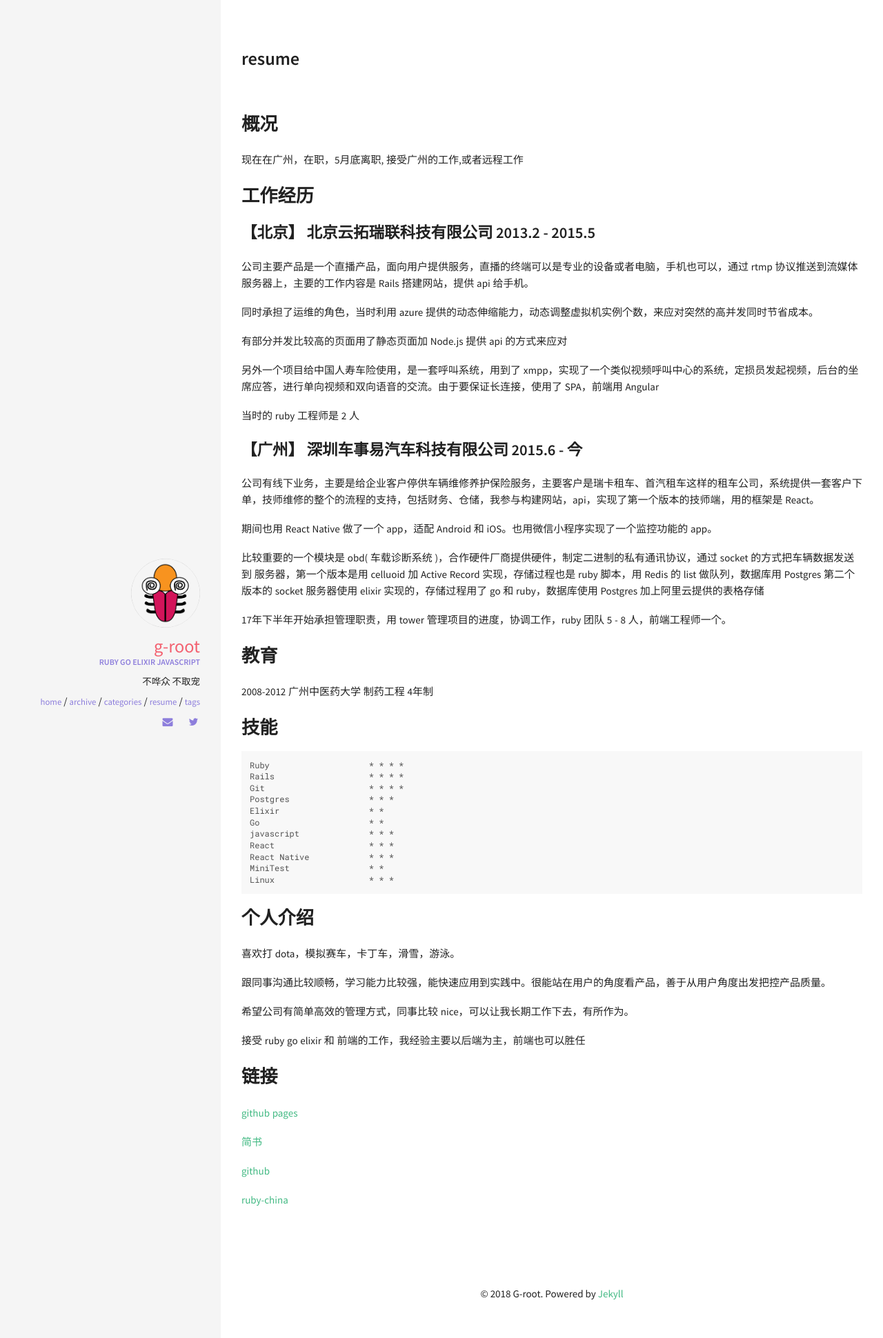
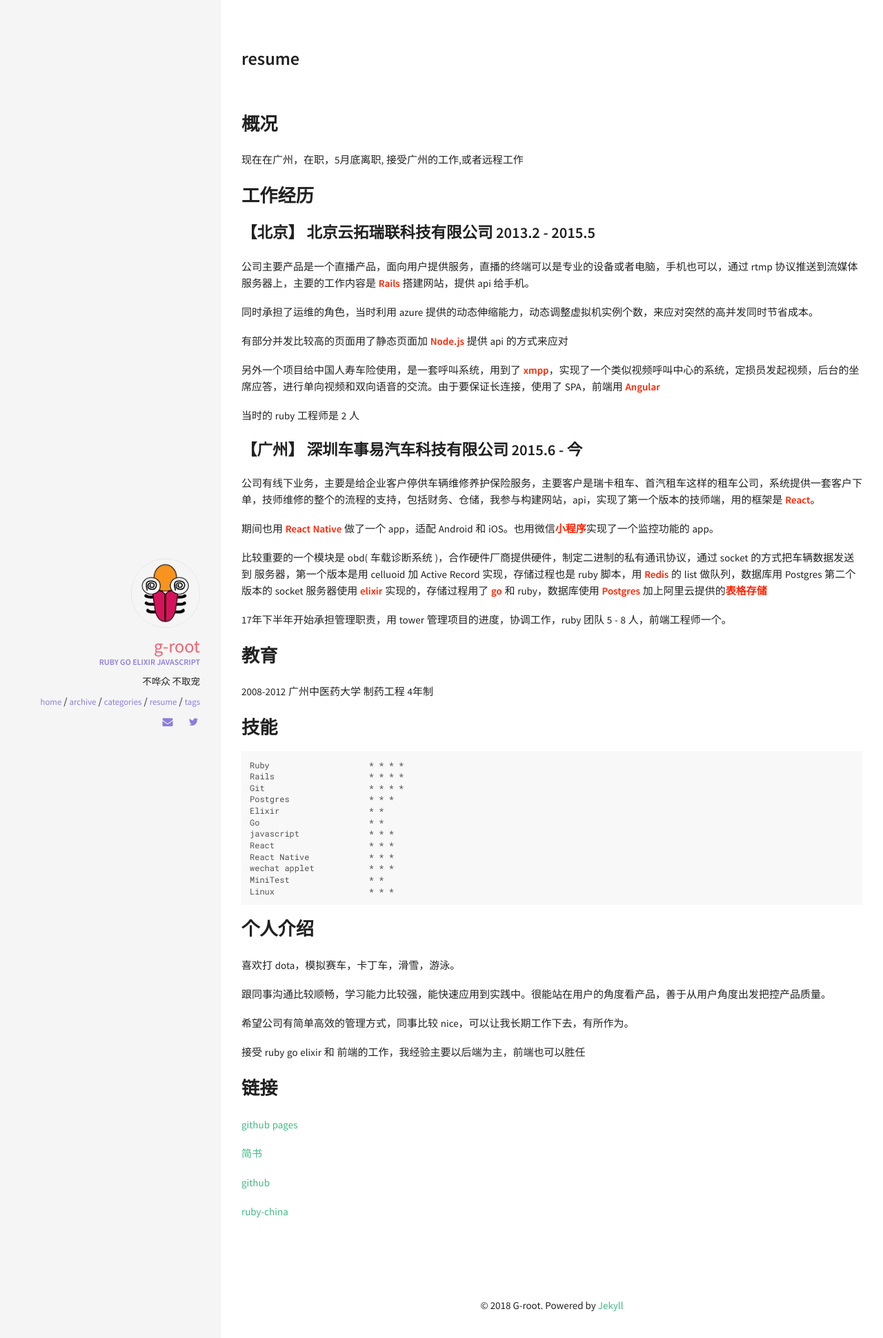
Before and after one commit to guyanbiao/guyanbiao.github.com, a Jekyll site: the page built from resume.md, in a window 1280 px wide. Shown: the top 1940 px of the page at 69% size. Built offline with Jekyll 4.4.1, drawn with Linux system fonts in a browser that asks for light colours.

Commit message:
update css

```diff
--- a/css/main.scss
+++ b/css/main.scss
@@ -25,3 +25,9 @@
 @import "pages/tags";
 @import "pages/archive";
 @import "pages/post";
+
+.emphasize {
+  font-size: 15;
+  color: #ff2300;
+  font-weight: bold;
+}
--- a/resume.md
+++ b/resume.md
@@ -9,21 +9,21 @@ permalink: /resume/
 
 ## 工作经历
 ###  【北京】 北京云拓瑞联科技有限公司 2013.2 - 2015.5
-公司主要产品是一个直播产品，面向用户提供服务，直播的终端可以是专业的设备或者电脑，手机也可以，通过 rtmp 协议推送到流媒体服务器上，主要的工作内容是 <span class="tutu">Rails</span> 搭建网站，提供 api 给手机。
+公司主要产品是一个直播产品，面向用户提供服务，直播的终端可以是专业的设备或者电脑，手机也可以，通过 rtmp 协议推送到流媒体服务器上，主要的工作内容是 <span class="emphasize">Rails</span> 搭建网站，提供 api 给手机。
 
 同时承担了运维的角色，当时利用 azure 提供的动态伸缩能力，动态调整虚拟机实例个数，来应对突然的高并发同时节省成本。
 
-有部分并发比较高的页面用了静态页面加 <span class="tutu">Node.js</span> 提供 api 的方式来应对
+有部分并发比较高的页面用了静态页面加 <span class="emphasize">Node.js</span> 提供 api 的方式来应对
 
-另外一个项目给中国人寿车险使用，是一套呼叫系统，用到了 <span class="tutu">xmpp</span>，实现了一个类似视频呼叫中心的系统，定损员发起视频，后台的坐席应答，进行单向视频和双向语音的交流。由于要保证长连接，使用了 SPA，前端用 <span class="tutu">Angular</span>
+另外一个项目给中国人寿车险使用，是一套呼叫系统，用到了 <span class="emphasize">xmpp</span>，实现了一个类似视频呼叫中心的系统，定损员发起视频，后台的坐席应答，进行单向视频和双向语音的交流。由于要保证长连接，使用了 SPA，前端用 <span class="emphasize">Angular</span>
 
 当时的 ruby 工程师是 2 人
 ###  【广州】 深圳车事易汽车科技有限公司 2015.6 - 今
-公司有线下业务，主要是给企业客户停供车辆维修养护保险服务，主要客户是瑞卡租车、首汽租车这样的租车公司，系统提供一套客户下单，技师维修的整个的流程的支持，包括财务、仓储，我参与构建网站，api，实现了第一个版本的技师端，用的框架是 <span class="tutu">React</span>。
+公司有线下业务，主要是给企业客户停供车辆维修养护保险服务，主要客户是瑞卡租车、首汽租车这样的租车公司，系统提供一套客户下单，技师维修的整个的流程的支持，包括财务、仓储，我参与构建网站，api，实现了第一个版本的技师端，用的框架是 <span class="emphasize">React</span>。
 
-期间也用 <span class="tutu">React Native</span> 做了一个 app，适配 Android 和 iOS。也用微信<span class="tutu">小程序</span>实现了一个监控功能的 app。
+期间也用 <span class="emphasize">React Native</span> 做了一个 app，适配 Android 和 iOS。也用微信<span class="emphasize">小程序</span>实现了一个监控功能的 app。
 
-比较重要的一个模块是 obd( 车载诊断系统 )，合作硬件厂商提供硬件，制定二进制的私有通讯协议，通过 socket 的方式把车辆数据发送到 服务器，第一个版本是用 celluoid 加 Active Record 实现，存储过程也是 ruby 脚本，用 <span class="tutu">Redis</span> 的 list 做队列，数据库用 Postgres 第二个版本的 socket 服务器使用 <span class="tutu">elixir</span> 实现的，存储过程用了 <span class="tutu">go</span> 和 ruby，数据库使用 <span class="tutu">Postgres</span> 加上阿里云提供的<span class="tutu">表格存储</span>
+比较重要的一个模块是 obd( 车载诊断系统 )，合作硬件厂商提供硬件，制定二进制的私有通讯协议，通过 socket 的方式把车辆数据发送到 服务器，第一个版本是用 celluoid 加 Active Record 实现，存储过程也是 ruby 脚本，用 <span class="emphasize">Redis</span> 的 list 做队列，数据库用 Postgres 第二个版本的 socket 服务器使用 <span class="emphasize">elixir</span> 实现的，存储过程用了 <span class="emphasize">go</span> 和 ruby，数据库使用 <span class="emphasize">Postgres</span> 加上阿里云提供的<span class="emphasize">表格存储</span>
 
 17年下半年开始承担管理职责，用 tower 管理项目的进度，协调工作，ruby 团队 5 - 8 人，前端工程师一个。
 
@@ -43,6 +43,7 @@ Go                      * *
 javascript              * * *
 React                   * * *
 React Native            * * *
+wechat applet           * * *
 MiniTest                * *
 Linux                   * * *
 </pre>
```
Also changed, not shown: _posts/2018-5-10-user-elixir-setup-a-app.MD (added, +12 -0 lines).
